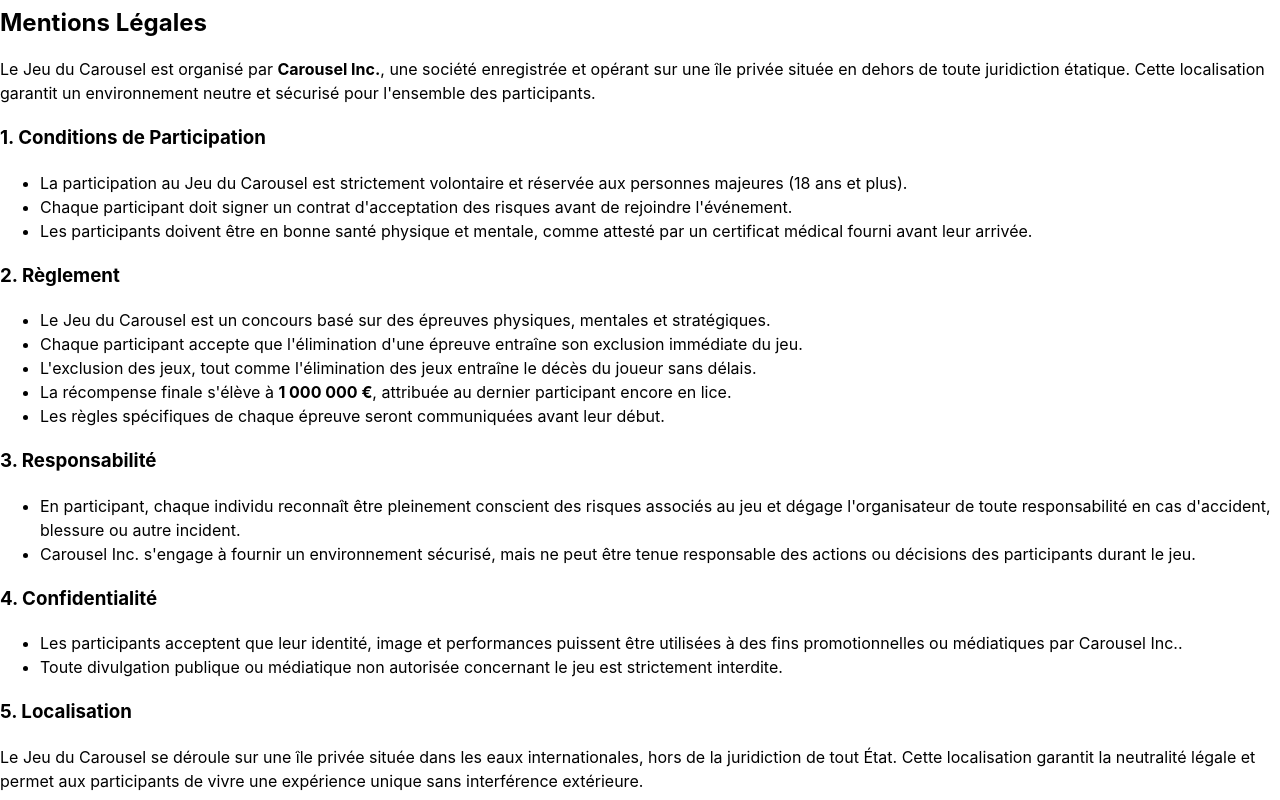
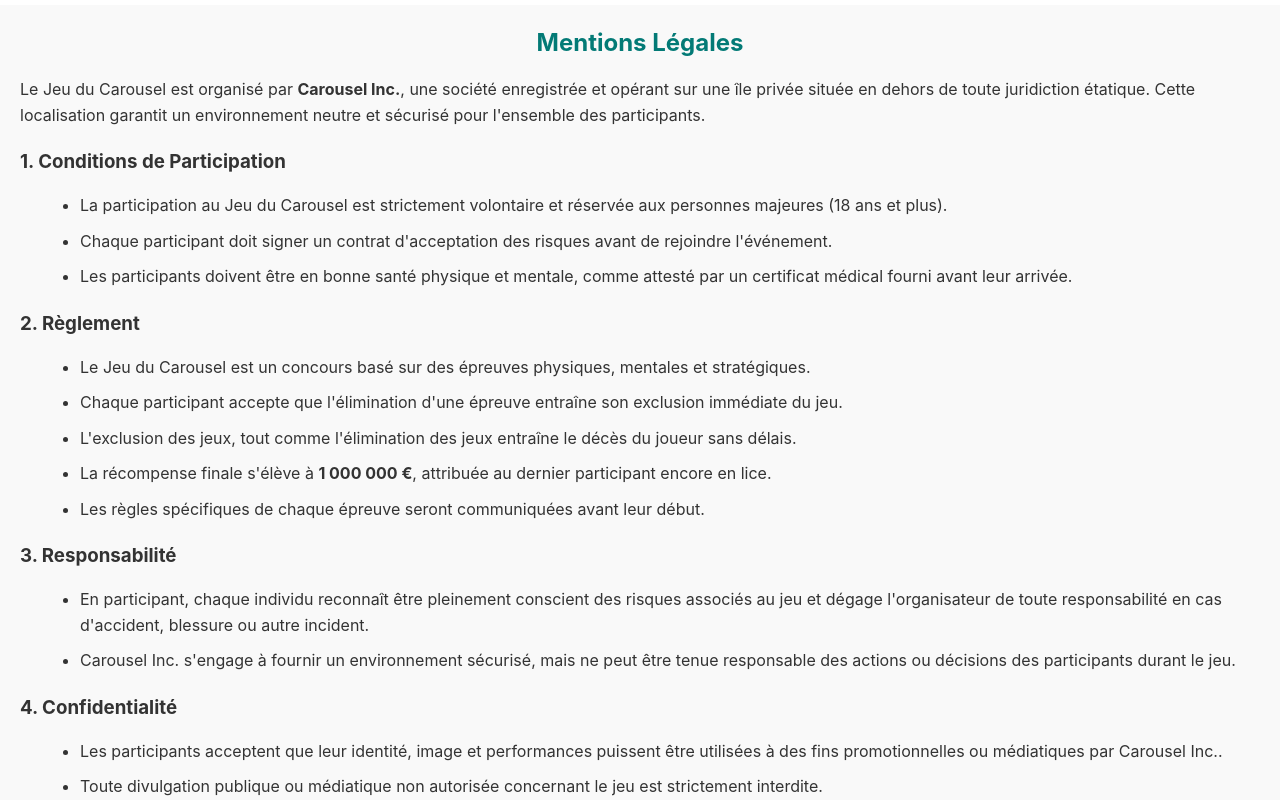
Before and after one commit to ThisIsHowVillainsAreMade/CarouselInc, a React (Vite) app: page / in a window 1280 px wide. Shown: the part 1320-2120 px from the top of the page. Built offline with nearby package versions, Linux system fonts and the light colour scheme.

Commit message:
legal section content

```diff
--- a/src/components/LegalSection.jsx
+++ b/src/components/LegalSection.jsx
@@ -1,22 +1,50 @@
+import { useState, useEffect, useRef } from "react";
 import "./legalSection.scss";
 
 export default function Legal() {
+  const [isExpanded, ] = useState(false);
+  const sectionRef = useRef(null);
+
+  useEffect(() => {
+    const observer = new IntersectionObserver(
+      (entries) => {
+        entries.forEach((entry) => {
+          if (entry.isIntersecting) {
+            entry.target.classList.add("visible");
+          } else {
+            entry.target.classList.remove("visible");
+          }
+        });
+      },
+      { threshold: 0.2 }
+    );
+
+    const elements = document.querySelectorAll(".animate-on-scroll");
+    elements.forEach((el) => observer.observe(el));
+
+    return () => observer.disconnect();
+  }, []);
+
   return (
-    <section className="legalSection">
-      <h2>Mentions Légales</h2>
-      <p>
+    <section
+      ref={sectionRef}
+      className={`legalSection ${isExpanded ? "expanded" : "collapsed"}`}
+    >
+      <h2 className="animate-on-scroll">Mentions Légales</h2>
+      <div className="legalContent">
+        <p className="animate-on-scroll">
           Le Jeu du Carousel est organisé par <strong>Carousel Inc.</strong>, une société enregistrée et opérant sur une île privée située en dehors de toute juridiction étatique. Cette localisation garantit un environnement neutre et sécurisé pour l&apos;ensemble des participants.
         </p>
 
-      <h3>1. Conditions de Participation</h3>
-      <ul>
+        <h3 className="animate-on-scroll">1. Conditions de Participation</h3>
+        <ul className="animate-on-scroll">
           <li>La participation au Jeu du Carousel est strictement volontaire et réservée aux personnes majeures (18 ans et plus).</li>
           <li>Chaque participant doit signer un contrat d&apos;acceptation des risques avant de rejoindre l&apos;événement.</li>
           <li>Les participants doivent être en bonne santé physique et mentale, comme attesté par un certificat médical fourni avant leur arrivée.</li>
         </ul>
 
-      <h3>2. Règlement</h3>
-      <ul>
+        <h3 className="animate-on-scroll">2. Règlement</h3>
+        <ul className="animate-on-scroll">
           <li>Le Jeu du Carousel est un concours basé sur des épreuves physiques, mentales et stratégiques.</li>
           <li>Chaque participant accepte que l&apos;élimination d&apos;une épreuve entraîne son exclusion immédiate du jeu.</li>
           <li>L&apos;exclusion des jeux, tout comme l&apos;élimination des jeux entraîne le décès du joueur sans délais.</li>
@@ -24,33 +52,34 @@
           <li>Les règles spécifiques de chaque épreuve seront communiquées avant leur début.</li>
         </ul>
 
-      <h3>3. Responsabilité</h3>
-      <ul>
+        <h3 className="animate-on-scroll">3. Responsabilité</h3>
+        <ul className="animate-on-scroll">
           <li>En participant, chaque individu reconnaît être pleinement conscient des risques associés au jeu et dégage l&apos;organisateur de toute responsabilité en cas d&apos;accident, blessure ou autre incident.</li>
           <li>Carousel Inc. s&apos;engage à fournir un environnement sécurisé, mais ne peut être tenue responsable des actions ou décisions des participants durant le jeu.</li>
         </ul>
 
-      <h3>4. Confidentialité</h3>
-      <ul>
+        <h3 className="animate-on-scroll">4. Confidentialité</h3>
+        <ul className="animate-on-scroll">
           <li>Les participants acceptent que leur identité, image et performances puissent être utilisées à des fins promotionnelles ou médiatiques par Carousel Inc..</li>
           <li>Toute divulgation publique ou médiatique non autorisée concernant le jeu est strictement interdite.</li>
         </ul>
 
-      <h3>5. Localisation</h3>
-      <p>
+        <h3 className="animate-on-scroll">5. Localisation</h3>
+        <p className="animate-on-scroll">
           Le Jeu du Carousel se déroule sur une île privée située dans les eaux internationales, hors de la juridiction de tout État. Cette localisation garantit la neutralité légale et permet aux participants de vivre une expérience unique sans interférence extérieure.
         </p>
 
-      <h3>6. Interdictions</h3>
-      <ul>
+        <h3 className="animate-on-scroll">6. Interdictions</h3>
+        <ul className="animate-on-scroll">
           <li>Toute tentative de tricherie, sabotage ou comportement mettant en danger les autres participants entraînera une exclusion immédiate sans compensation.</li>
           <li>Les armes, substances illicites ou tout autre objet dangereux sont strictement interdits.</li>
         </ul>
 
-      <h3>7. Clause Finale</h3>
-      <p>
+        <h3 className="animate-on-scroll">7. Clause Finale</h3>
+        <p className="animate-on-scroll">
           En acceptant de participer au Jeu du Carousel, chaque individu renonce à toute poursuite légale contre Carousel Inc. ou ses affiliés en lien avec sa participation au jeu. Les décisions de l&apos;organisation sont définitives et sans appel.
         </p>
+      </div>
     </section>
   );
 }
--- a/src/components/LegalSection.scss
+++ b/src/components/LegalSection.scss
@@ -0,0 +1,44 @@
+.legalSection {
+    padding: 20px;
+    background-color: #f9f9f9;
+    color: #333;
+
+    h2,
+    h3,
+    p,
+    ul {
+      opacity: 0;
+      transform: translateY(20px);
+      transition: opacity 0.6s ease-out, transform 0.6s ease-out;
+    }
+
+    .visible {
+      opacity: 1;
+      transform: translateY(0);
+    }
+
+    h2 {
+      font-size: 24px;
+      margin-bottom: 15px;
+      color: var(--primary-color);
+      text-align: center;
+      cursor: pointer;
+      user-select: none;
+    }
+
+    ul {
+      list-style-type: disc;
+      margin-left: 20px;
+
+      li {
+        margin-bottom: 10px;
+      }
+    }
+
+    p,
+    ul,
+    h3 {
+      margin-bottom: 15px;
+      line-height: 1.6;
+    }
+  }
```
Lines whose indentation alone changed are shown as unchanged.
